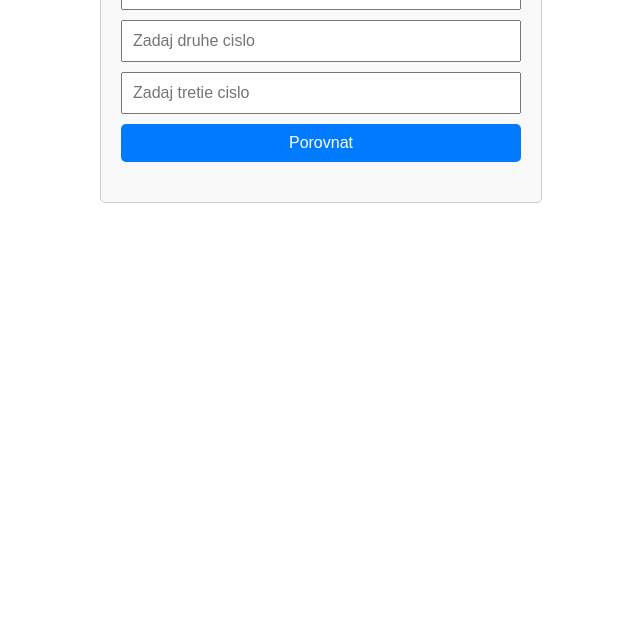
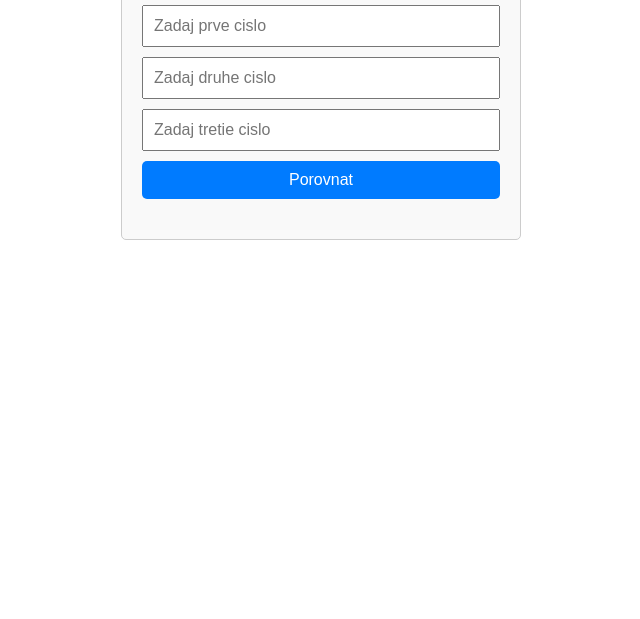
Before and after one commit to flashayy/3.-rocnik, a plain HTML site: page WEB/JavaScript/Porovnanie cisel z formulara/index.html in a window 1280 px wide. Shown: the part 181-800 px from the top of the page, without its empty margins (319-959 px from the left). Drawn offline with Linux system fonts and the light colour scheme.

Commit message:
dokoncil som dalsie 2 ulohy

```diff
--- a/WEB/JavaScript/Porovnanie cisel z formulara/assets/css/style.css
+++ b/WEB/JavaScript/Porovnanie cisel z formulara/assets/css/style.css
@@ -1,3 +1,8 @@
+* {
+    box-sizing: border-box;
+    font-family: Arial, sans-serif;
+}
+
 .container {
     width: 400px;
     margin: 50px auto;
--- a/WEB/JavaScript/Porovnanie cisel z formulara/assets/js/script.js
+++ b/WEB/JavaScript/Porovnanie cisel z formulara/assets/js/script.js
@@ -1,4 +1,4 @@
-// PREMENNE
+// PREMENNE - ziskam z HTML elementy, s ktorymi budem pracovat
 
 const number1 = document.getElementById('number1');
 const number2 = document.getElementById('number2');
@@ -6,12 +6,17 @@
 const result = document.getElementById('result');
 const btn = document.getElementById('btn');
 
-// FUNKCIA
+// FUNKCIA - zisti akciu z btn, prevent default, aby tam nebol prazdny riadok, porovna cisla a vypise vysledok do divu result
 
 btn.addEventListener('click', porovnajCisla);
 
 function porovnajCisla(event) {
     event.preventDefault();
+
+    if (number1.value === '' || number2.value === '' || number3.value === '') {
+        result.textContent = 'Zadaj cisla do vsetkych okienok';
+        return;
+    }
 
     const num1 = parseFloat(number1.value);
     const num2 = parseFloat(number2.value);
--- /dev/null
+++ b/WEB/JavaScript/Vypis pola na stranku/assets/css/style.css
@@ -0,0 +1,26 @@
+* {
+    box-sizing: border-box;
+    margin: 0;
+    padding: 0;
+    font-family: Arial, sans-serif;
+    justify-content: center;
+}
+
+.container {
+    width: 400px;
+    margin: 50px auto;
+    padding: 20px;
+    border: 1px solid #ccc;
+    border-radius: 5px;
+    background-color: #f9f9f9;
+}
+
+.header {
+    text-align: center;
+    margin-bottom: 20px;
+}
+
+.main {
+    display: flex;
+    flex-direction: column;
+}
--- /dev/null
+++ b/WEB/JavaScript/Zistenie tvar trojuholnika/assets/css/main.css
@@ -0,0 +1,78 @@
+* {
+  margin: 0;
+  padding: 0;
+  box-sizing: border-box;
+  font-family: 'Inter', sans-serif;
+}
+
+body {
+  height: 100vh;
+  background: linear-gradient(135deg, #1f1f2e, #2b2b45);
+  display: flex;
+  justify-content: center;
+  align-items: center;
+  color: white;
+}
+
+.container {
+  background: rgba(255, 255, 255, 0.05);
+  padding: 30px;
+  border-radius: 20px;
+  width: 320px;
+  backdrop-filter: blur(12px);
+  border: 1px solid rgba(255, 255, 255, 0.1);
+  text-align: center;
+  box-shadow: 0 10px 30px rgba(0,0,0,0.3);
+}
+
+header h1 {
+  font-size: 20px;
+  margin-bottom: 25px;
+  color: #a29bfe;
+}
+
+/* INPUTY */
+input {
+  width: 100%;
+  padding: 12px;
+  margin-bottom: 12px;
+  border-radius: 10px;
+  border: none;
+  outline: none;
+  background: rgba(255,255,255,0.08);
+  color: white;
+  font-size: 16px;
+  transition: 0.2s;
+}
+
+input:focus {
+  background: rgba(255,255,255,0.12);
+  transform: scale(1.02);
+}
+
+/* BUTTON */
+button {
+  width: 100%;
+  padding: 12px;
+  border: none;
+  border-radius: 12px;
+  background: linear-gradient(135deg, #6c5ce7, #a29bfe);
+  color: white;
+  font-size: 16px;
+  cursor: pointer;
+  transition: 0.25s;
+  margin-top: 5px;
+}
+
+button:hover {
+  transform: translateY(-2px);
+  box-shadow: 0 5px 15px rgba(108, 92, 231, 0.4);
+}
+
+/* RESULT */
+#result {
+  margin-top: 20px;
+  font-size: 18px;
+  font-weight: bold;
+  min-height: 24px;
+}
```
Also changed, not shown: WEB/JavaScript/Vypis pola na stranku/assets/js/script.js (added, +21 -0 lines), WEB/JavaScript/Vypis pola na stranku/index.html (added, +29 -0 lines), WEB/JavaScript/Zistenie tvar trojuholnika/assets/js/script.js (added, +18 -0 lines), WEB/JavaScript/Zistenie tvar trojuholnika/index.html (added, +24 -0 lines).
